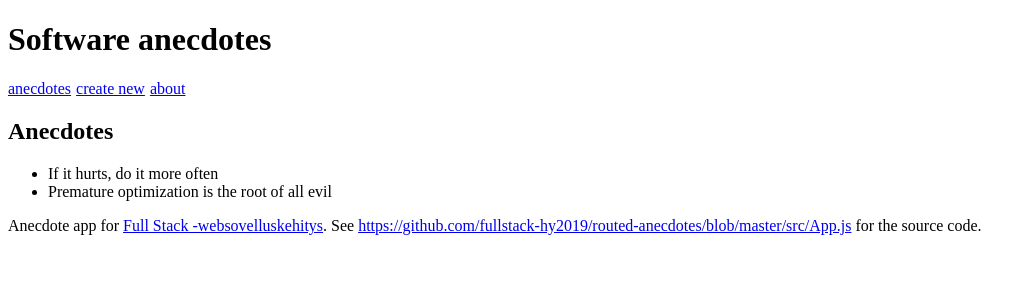
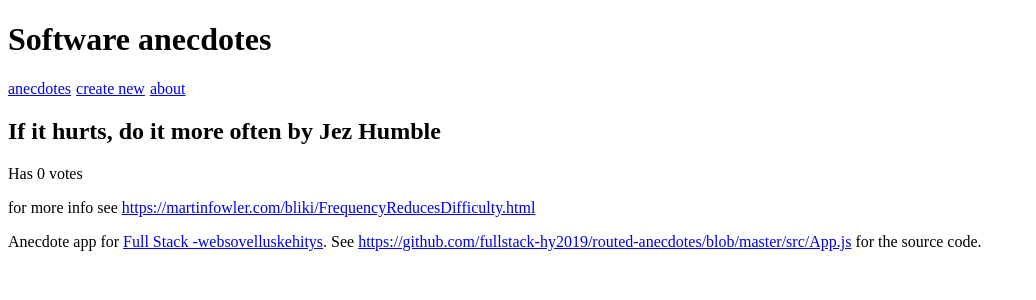
Before and after one commit to eddypv/routed-anecdotes, a React (Create React App) app: page /anecdotes/1 in a window 1280 px wide. Shown: the top 300 px of the page, without its empty margins (0-1036 px from the left). Built offline with nearby package versions, Linux system fonts and the light colour scheme; the HTML template or start-up script is replaced by a standard one.

Commit message:
[ADD] Add AnecdoteDetail Component

```diff
--- a/src/App.js
+++ b/src/App.js
@@ -2,8 +2,10 @@ import React, { useState } from 'react'
 import Menu from './components/Menu'
 import Footer from './components/Footer'
 import AnecdoteList from './components/AnecdoteList'
+import NewAnecdote from './components/NewAnecdote'
+import AnecdoteDetail from './components/AnecdoteDetail'
 import { BrowserRouter, Switch, Route, Link } from 'react-router-dom'
-import NewAnecdote from './components/NewAnecdote'
+
 
 
 const About = () => (
@@ -82,6 +84,9 @@ const App = () => {
           <Route path="/create">
             <NewAnecdote addNew={addNew} />
           </Route>
+          <Route path="/anecdotes/:id">
+            <AnecdoteDetail anecdotes={anecdotes} />
+          </Route>
           <Route path="/">
             <AnecdoteList anecdotes={anecdotes} />
           </Route>
--- /dev/null
+++ b/src/components/AnecdoteDetail.js
@@ -0,0 +1,22 @@
+import { useParams } from "react-router"
+
+const AnecdoteDetail = ({anecdotes})=>{
+  const anecdoteId = useParams().id
+  const anecdote = anecdotes.find( item => item.id === anecdoteId)
+  if(anecdote){
+    return(
+      <div>
+        <h2>{anecdote.content} by {anecdote.author}</h2>
+        <p>Has {anecdote.votes} votes</p>
+        <p>for more info see <a href={anecdote.info}>{anecdote.info}</a> </p>
+      </div>
+    )
+  }else{
+    return(
+    <div>
+      <h2>Not found anecdote</h2>
+    </div>)
+  }
+
+}
+export default AnecdoteDetail
--- a/src/components/AnecdoteList.js
+++ b/src/components/AnecdoteList.js
@@ -1,8 +1,11 @@
+import { Link } from "react-router-dom"
+
 const AnecdoteList = ({ anecdotes }) => (
+
   <div>
     <h2>Anecdotes</h2>
     <ul>
-      {anecdotes.map(anecdote => <li key={anecdote.id} >{anecdote.content}</li>)}
+      {anecdotes.map(anecdote => <li key={anecdote.id} ><Link to={`/anecdotes/${anecdote.id}`}>{anecdote.content}</Link></li>)}
     </ul>
   </div>
 )
```
